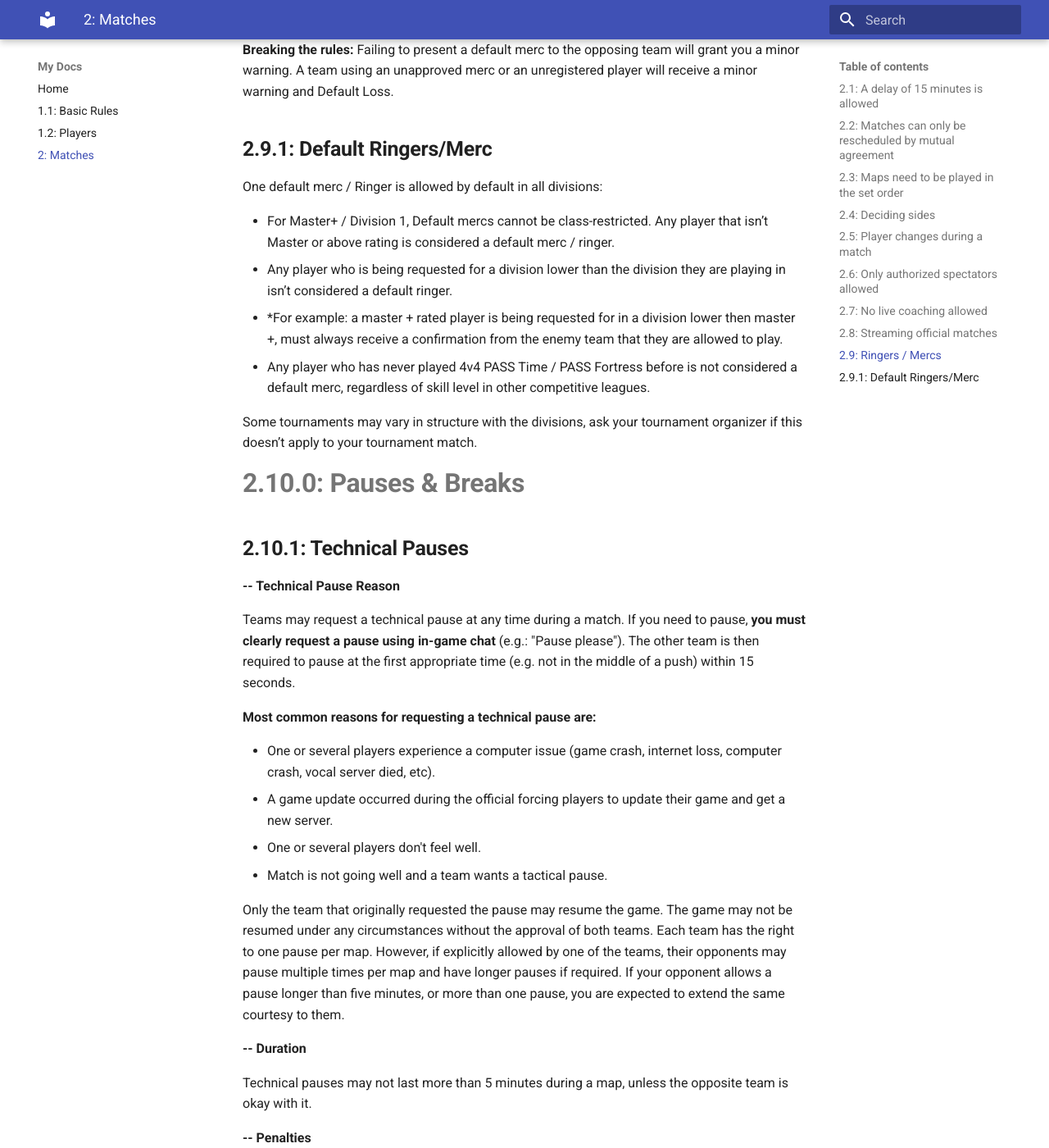
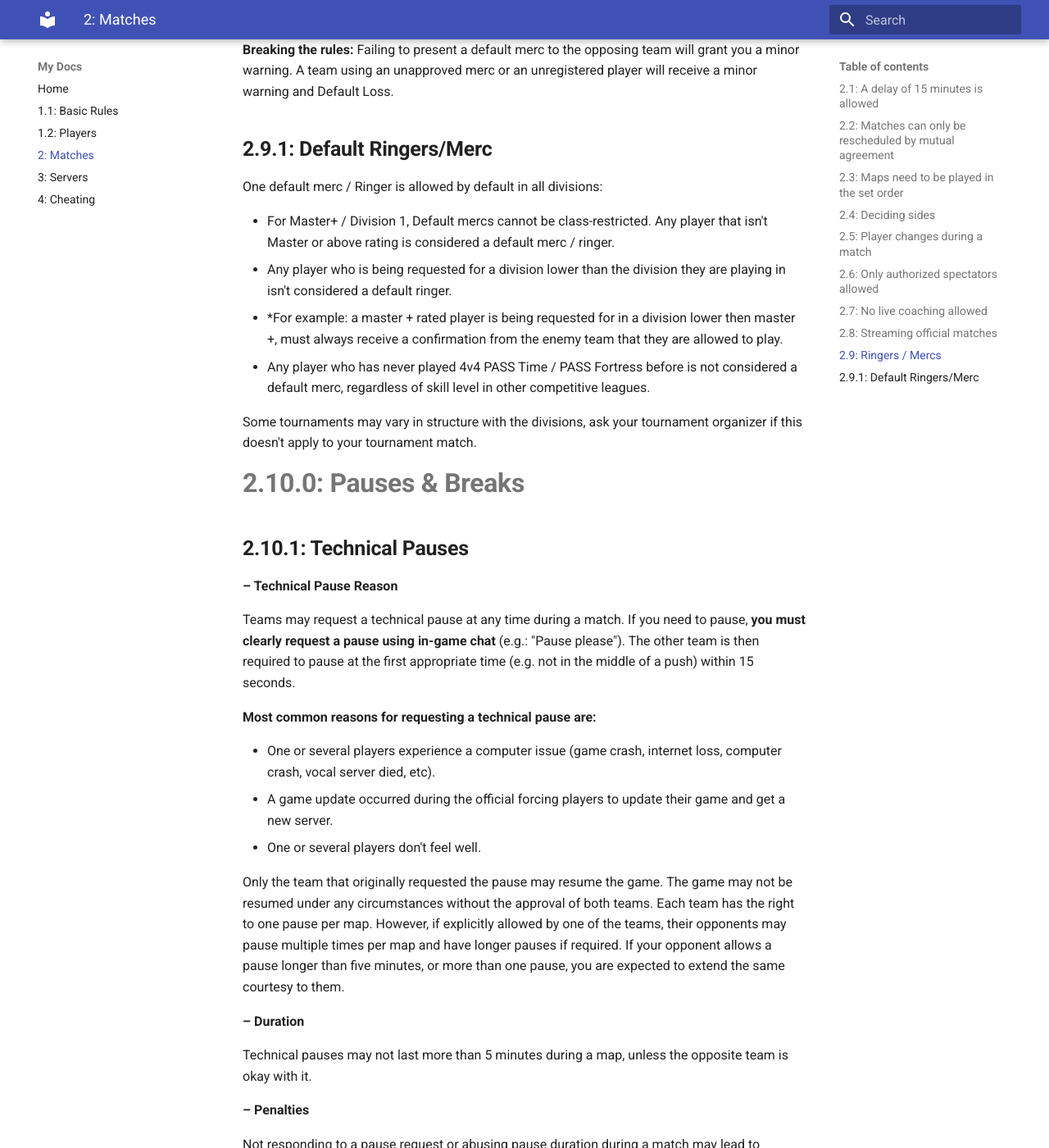
Before and after one commit to p4sstime/p4ss-docs, an MkDocs documentation site: the page built from docs/matches/matches.md, in a window 1280 px wide and 1400 px high, scrolled down 2597 px. Shown: the whole window at 82% size. Built offline with MkDocs 1.6.1 and Material for MkDocs 9.7.7, drawn with Linux system fonts in a browser that asks for light colours; some of the changed text lies outside the part shown.

Commit message:
Added servers and cheating sections, modified matches
Added full sections for servers and cheating, slight modifications to matches and updated mkdocs.yaml

```diff
--- a/docs/matches/matches.md
+++ b/docs/matches/matches.md
@@ -62,18 +62,18 @@ The team that requested the merc is responsible for making sure that this permis
 
 One default merc / Ringer is allowed by default in all divisions:
 
-- For Master+ / Division 1, Default mercs cannot be class-restricted. Any player that isn’t Master or above rating is considered a default merc / ringer.
-- Any player who is being requested for a division lower than the division they are playing in isn’t considered a default ringer.
+- For Master+ / Division 1, Default mercs cannot be class-restricted. Any player that isn't Master or above rating is considered a default merc / ringer.
+- Any player who is being requested for a division lower than the division they are playing in isn't considered a default ringer.
 - *For example: a master + rated player is being requested for in a division lower then master +, must always receive a confirmation from the enemy team that they are allowed to play.
 - Any player who has never played 4v4 PASS Time / PASS Fortress before is not considered a default merc, regardless of skill level in other competitive leagues.
 
-Some tournaments may vary in structure with the divisions, ask your tournament organizer if this doesn’t apply to your tournament match.
+Some tournaments may vary in structure with the divisions, ask your tournament organizer if this doesn't apply to your tournament match.
 
 # <b> 2.10.0: Pauses & Breaks </b>
 
 ## <b> 2.10.1: Technical Pauses </b>
 
-<b>-- Technical Pause Reason</b>
+<b> – Technical Pause Reason</b>
 
 Teams may request a technical pause at any time during a match. If you need to pause, <b>you must clearly request a pause using in-game chat</b> (e.g.: "Pause please"). The other team is then required to pause at the first appropriate time (e.g. not in the middle of a push) within 15 seconds.
 
@@ -82,45 +82,44 @@ Teams may request a technical pause at any time during a match. If you need to p
 - One or several players experience a computer issue (game crash, internet loss, computer crash, vocal server died, etc).
 - A game update occurred during the official forcing players to update their game and get a new server.
 - One or several players don't feel well.
-- Match is not going well and a team wants a tactical pause.
 
 Only the team that originally requested the pause may resume the game. The game may not be resumed under any circumstances without the approval of both teams.
 Each team has the right to one pause per map. However, if explicitly allowed by one of the teams, their opponents may pause multiple times per map and have longer pauses if required. If your opponent allows a pause longer than five minutes, or more than one pause, you are expected to extend the same courtesy to them.
 
-<b>-- Duration </b>
+<b> – Duration </b>
 
 Technical pauses may not last more than 5 minutes during a map, unless the opposite team is okay with it.
 
-<b>-- Penalties</b>
+<b> – Penalties</b>
 
 Not responding to a pause request or abusing pause duration during a match may lead to penalties like a Minor Warning or, in extreme cases, a Major Warning and a Default Loss for the map.
 
 ## <b> 2.10.2: Tactical Pauses </b>
 
-<b>-- Tactical Pause Reason</b>
+<b> – Tactical Pause Reason</b>
 
 Teams may pause during the end of rounds and in setup time, teams aren't required to ask the opposite team for a pause, but must clarify that it is a tactical pause.
 
 <b>Tactical Pauses are for discussing team strategy, teams are allowed to discuss with their coaches during these pauses if they have one.</b>
 
-<b>-- Duration</b>
+<b> – Duration</b>
 
 Tactical Pauses may not last more than 90 seconds during a map, unless the opposite team is okay with it.
 
-<b>-- Penalties</b>
+<b> – Penalties</b>
 
 Abusing pause duration during a match may lead to penalties like a Minor Warning or, in extreme cases, a Major Warning and a Default Loss for the map.
 
 ## <b> 2.10.3: Break </b>
-<b>-- Reason</b>
+<b> – Reason</b>
 
 A short break is allowed between maps and rounds and can last longer if both team agree.
 
-<b>-- Duration</b>
+<b> – Duration</b>
 
 Breaks between the maps may not last more than 10 minutes.
 
-<b>-- Penalties</b>
+<b> – Penalties</b>
 
 Failing to resume the game in time or abusing the breaks duration during a match may lead to penalties like a Minor Warning or, in extreme cases, a Major Warning and a Default Loss for the map.
 
--- a/mkdocs.yml
+++ b/mkdocs.yml
@@ -6,3 +6,5 @@ nav:
     - '1.1: Basic Rules': 'basics/basics.md'
     - '1.2: Players': 'basics/players.md'
     - '2: Matches': 'matches/matches.md'
+    - '3: Servers': 'servers/servers.md'
+    - '4: Cheating': 'cheating/cheating.md'
```
Also changed, not shown: docs/cheating/cheating.md (added, +64 -0 lines), docs/servers/servers.md (added, +33 -0 lines).
